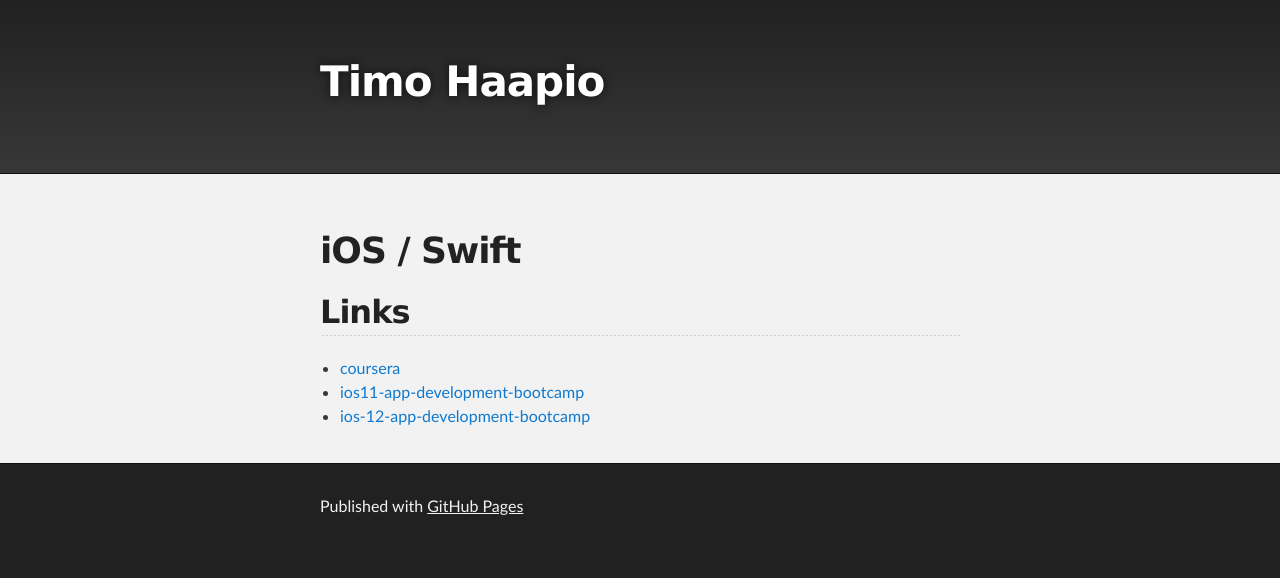
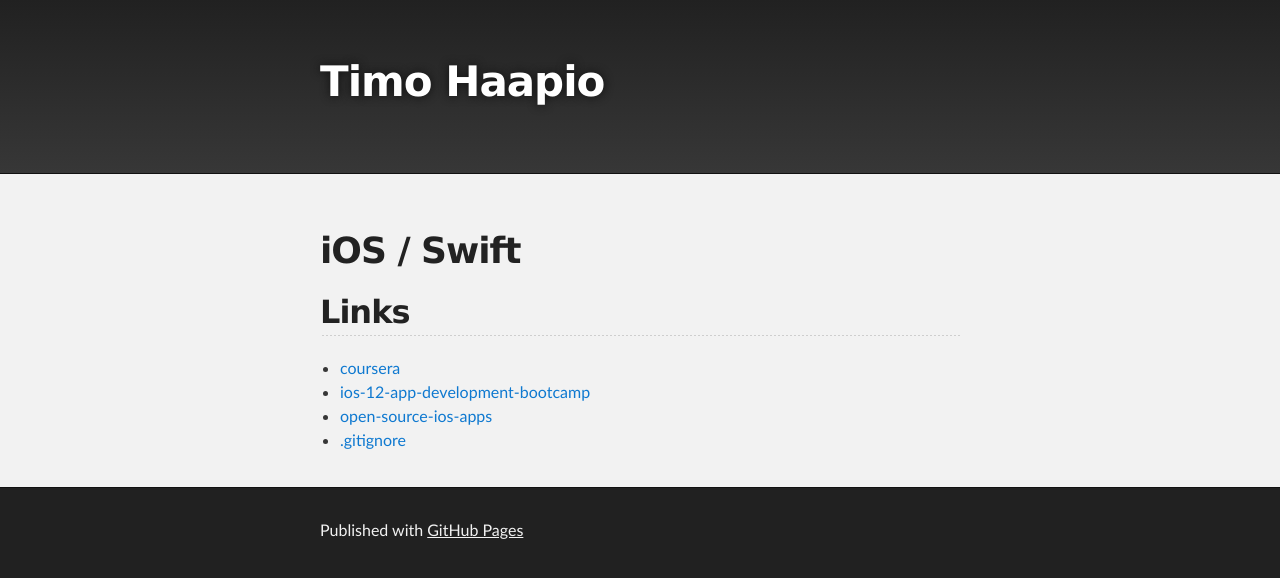
Before and after one commit to haapio/haapio.github.io, a Jekyll site: the page built from ios.md, in a window 1280 px wide. Shown: the top 578 px of the page. Built offline with Jekyll 4.4.1, drawn with Linux system fonts in a browser that asks for light colours; the repository's description, which GitHub fills in, is left out; our own code applies the rules of GitHub Pages for plain Markdown files.

Commit message:
Update ios.md

```diff
--- a/ios.md
+++ b/ios.md
@@ -6,5 +6,6 @@ layout: default
 
 ## Links
 - [coursera](https://www.coursera.org/specializations/app-development)
-- [ios11-app-development-bootcamp](https://www.udemy.com/ios11-app-development-bootcamp/)
 - [ios-12-app-development-bootcamp](https://www.udemy.com/ios-12-app-development-bootcamp/)
+- [open-source-ios-apps](https://github.com/dkhamsing/open-source-ios-apps)
+- [.gitignore](https://github.com/github/gitignore/blob/master/Swift.gitignore)
```
